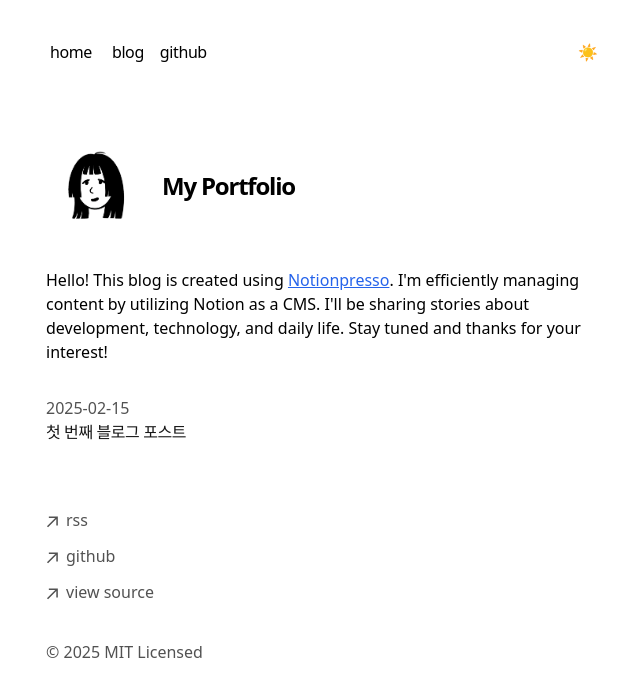
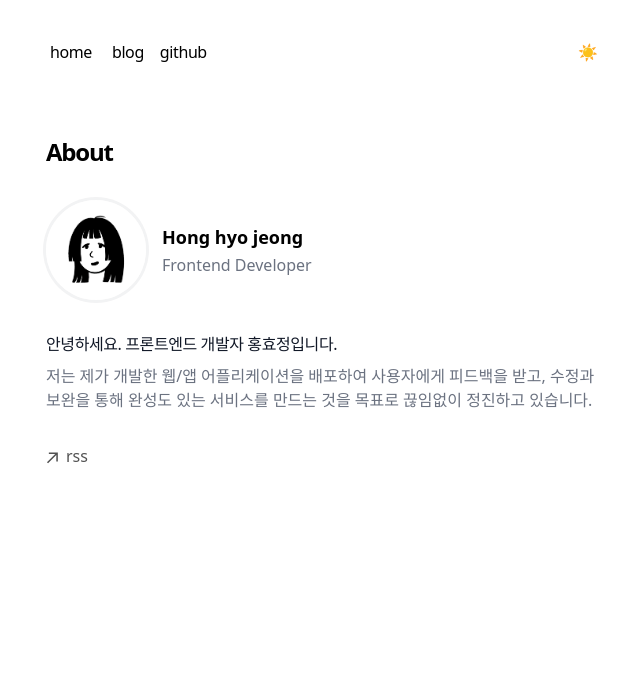
Before and after one commit to HHJ-S2/my-blog, a Next.js app: page / in a window 1280 px wide. Shown: the top 696 px of the page, without its empty margins (314-954 px from the left). Built offline with nearby package versions, Linux system fonts and the light colour scheme.

Commit message:
feat: 푸터, 소개글 변경

```diff
--- a/app/blog/page.tsx
+++ b/app/blog/page.tsx
@@ -1,15 +1,15 @@
-import { BlogPosts } from 'components/posts'
+import { BlogPosts } from "components/posts";
 
 export const metadata = {
-  title: 'Blog',
-  description: 'Read my blog.',
-}
+  title: "글 목록",
+  description: "블로그 글 목록",
+};
 
 export default function Page() {
   return (
     <section>
-      <h1 className="font-semibold text-2xl mb-8 tracking-tighter">My Blog</h1>
+      <h1 className="font-semibold text-2xl mb-8 tracking-tighter">Posts</h1>
       <BlogPosts />
     </section>
-  )
+  );
 }
--- a/app/page.tsx
+++ b/app/page.tsx
@@ -1,38 +1,33 @@
-import Image from 'next/image'
-import { BlogPosts } from 'components/posts'
+import Image from "next/image";
+import { BlogPosts } from "components/posts";
 
 export default function Page() {
   return (
     <section>
+      <h1 className="font-semibold text-2xl mb-8 tracking-tighter">About</h1>
       <div className="flex items-center mb-8">
         <Image
           src="/profile.png"
           alt="profile image"
           width={100}
           height={100}
-          className="rounded-full mr-4"
+          className="rounded-full mr-4 ring ring-gray-900/5"
         />
-        <h1 className="text-2xl font-semibold tracking-tighter">
-          My Portfolio
-        </h1>
+        <div className="space-y-0.5">
+          <p className="text-lg font-semibold text-black dark:text-white">Hong hyo jeong</p>
+          <p className="font-medium text-gray-500">Frontend Developer</p>
+        </div>
       </div>
-      <p className="mb-4">
-        {`Hello! This blog is created using `}
-        <a
-          href="https://github.com/notionpresso"
-          target="_blank"
-          rel="noopener noreferrer"
-          className="text-blue-600 hover:text-blue-800 underline font-medium transition duration-300 ease-in-out"
-        >
-          Notionpresso
-        </a>
-        {`. I'm efficiently managing content by utilizing Notion as a CMS.
-        I'll be sharing stories about development, technology, and daily life.
-        Stay tuned and thanks for your interest!`}
+      <p className="text-gray-900 dark:text-white font-medium tracking-tight">
+        안녕하세요. 프론트엔드 개발자 홍효정입니다.
       </p>
-      <div className="my-8">
+      <p className="text-gray-500 dark:text-gray-400 mt-2 ">
+        저는 제가 개발한 웹/앱 어플리케이션을 배포하여 사용자에게 피드백을 받고, 수정과 보완을 통해
+        완성도 있는 서비스를 만드는 것을 목표로 끊임없이 정진하고 있습니다.
+      </p>
+      {/* <div className="my-8">
         <BlogPosts />
-      </div>
+      </div> */}
     </section>
-  )
+  );
 }
--- a/components/footer.tsx
+++ b/components/footer.tsx
@@ -1,18 +1,12 @@
 function ArrowIcon() {
   return (
-    <svg
-      width="12"
-      height="12"
-      viewBox="0 0 12 12"
-      fill="none"
-      xmlns="http://www.w3.org/2000/svg"
-    >
+    <svg width="12" height="12" viewBox="0 0 12 12" fill="none" xmlns="http://www.w3.org/2000/svg">
       <path
         d="M2.07102 11.3494L0.963068 10.2415L9.2017 1.98864H2.83807L2.85227 0.454545H11.8438V9.46023H10.2955L10.3097 3.09659L2.07102 11.3494Z"
         fill="currentColor"
       />
     </svg>
-  )
+  );
 }
 
 export default function Footer() {
@@ -30,32 +24,7 @@ export default function Footer() {
             <p className="ml-2 h-7">rss</p>
           </a>
         </li>
-        <li>
-          <a
-            className="flex items-center transition-all hover:text-neutral-800 dark:hover:text-neutral-100"
-            rel="noopener noreferrer"
-            target="_blank"
-            href="https://github.com/vercel/next.js"
-          >
-            <ArrowIcon />
-            <p className="ml-2 h-7">github</p>
-          </a>
-        </li>
-        <li>
-          <a
-            className="flex items-center transition-all hover:text-neutral-800 dark:hover:text-neutral-100"
-            rel="noopener noreferrer"
-            target="_blank"
-            href="https://vercel.com/templates/next.js/portfolio-starter-kit"
-          >
-            <ArrowIcon />
-            <p className="ml-2 h-7">view source</p>
-          </a>
-        </li>
       </ul>
-      <p className="mt-8 text-neutral-600 dark:text-neutral-300">
-        © {new Date().getFullYear()} MIT Licensed
-      </p>
     </footer>
-  )
+  );
 }
--- a/components/nav.tsx
+++ b/components/nav.tsx
@@ -9,9 +9,6 @@ const navItems = {
   "/blog": {
     name: "blog",
   },
-  // "/guide": {
-  //   name: "guide",
-  // },
   "https://github.com/HHJ-S2": {
     name: "github",
   },
@@ -31,6 +28,7 @@ export function Navbar() {
                 <Link
                   key={path}
                   href={path}
+                  target={name === "github" ? "_blank" : "_self"}
                   className="transition-all hover:text-neutral-800 dark:hover:text-neutral-200 flex align-middle relative py-1 px-2 m-1"
                 >
                   {name}
```
